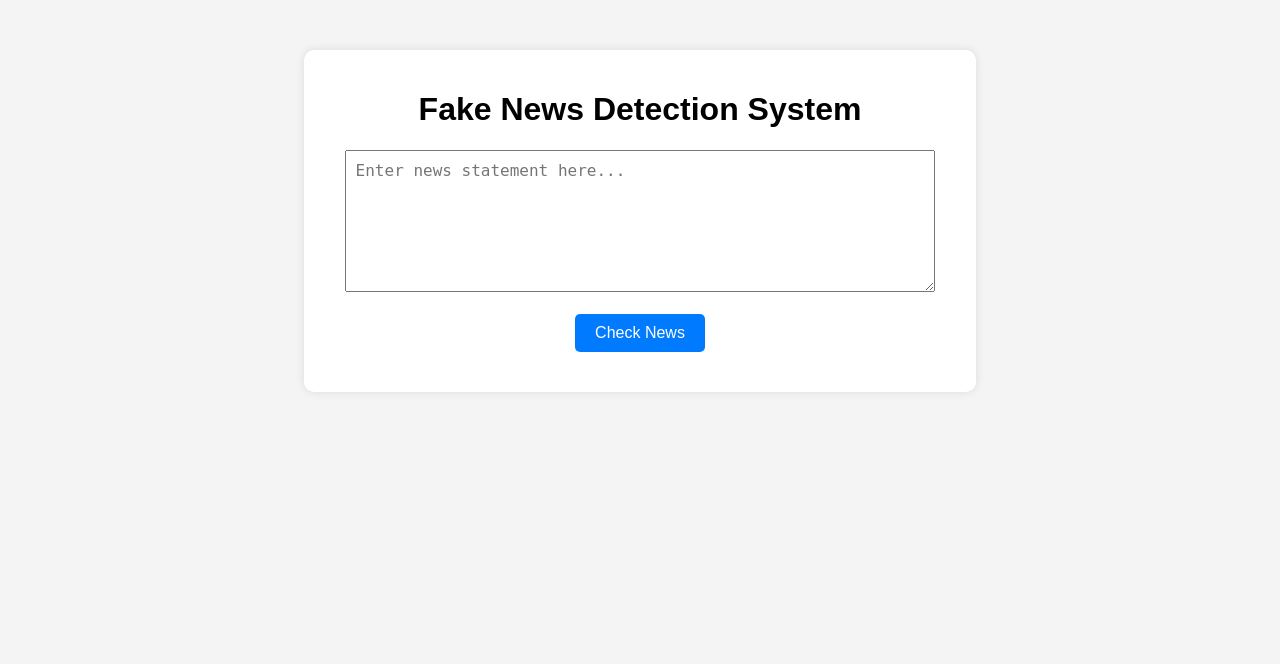
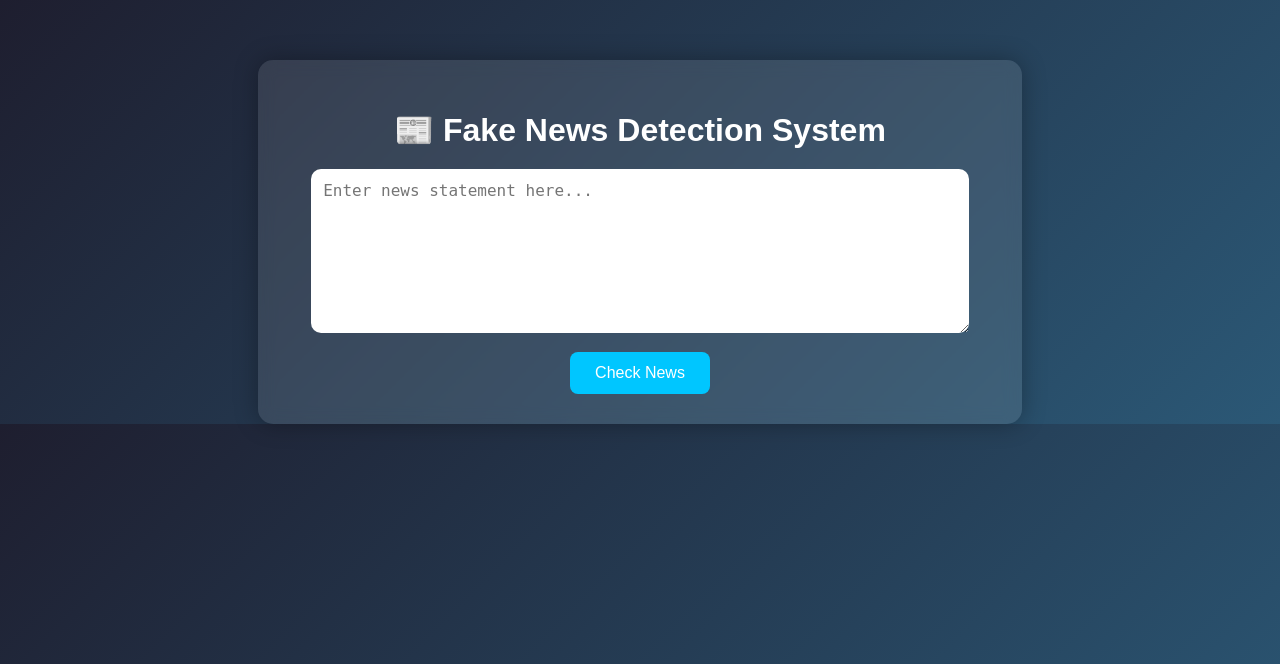
Before and after one commit to SankarapuKavya/FakeNewsDetection, a Flask app: page / in a window 1280 px wide. Shown: the top 664 px of the page. Run offline with Flask 3, Linux system fonts and the light colour scheme; parts of the project's set-up code (start-up, migrations or seed data) failed here and were passed over.

Commit message:
UI improvements

```diff
--- a/templates/index.html
+++ b/templates/index.html
@@ -6,44 +6,75 @@
     <style>
         body {
             font-family: Arial, sans-serif;
-            background-color: #f4f4f4;
+            background: linear-gradient(135deg, #1e1e2f, #2b5876);
             text-align: center;
+            color: white;
+            margin: 0;
+            padding: 0;
         }
 
         .container {
-            width: 50%;
+            width: 55%;
             margin: auto;
-            margin-top: 50px;
-            background: white;
-            padding: 20px;
-            border-radius: 10px;
-            box-shadow: 0 0 10px rgba(0,0,0,0.1);
+            margin-top: 60px;
+            background: rgba(255,255,255,0.1);
+            padding: 30px;
+            border-radius: 15px;
+            box-shadow: 0 0 25px rgba(0,0,0,0.3);
+            backdrop-filter: blur(8px);
+        }
+
+        h1 {
+            margin-bottom: 20px;
         }
 
         textarea {
             width: 90%;
-            height: 120px;
-            padding: 10px;
+            height: 140px;
+            padding: 12px;
             font-size: 16px;
+            border-radius: 10px;
+            border: none;
+            outline: none;
         }
 
         button {
-            padding: 10px 20px;
+            margin-top: 15px;
+            padding: 12px 25px;
             font-size: 16px;
-            background-color: #007BFF;
+            background: #00c6ff;
             color: white;
             border: none;
-            border-radius: 5px;
+            border-radius: 8px;
             cursor: pointer;
+            transition: 0.3s;
         }
 
         button:hover {
-            background-color: #0056b3;
+            background: #0072ff;
+            transform: scale(1.05);
         }
 
         h2 {
-            margin-top: 20px;
+            margin-top: 25px;
+            font-size: 24px;
         }
+
+        /* Result styling */
+        .fake {
+            color: #ff4d4d;
+            font-weight: bold;
+        }
+
+        .real {
+            color: #00ff99;
+            font-weight: bold;
+        }
+
+        .neutral {
+            color: #ffd700;
+        }
+
     </style>
 
 </head>
@@ -51,17 +82,23 @@
 
     <div class="container">
 
-        <h1>Fake News Detection System</h1>
+        <h1>📰 Fake News Detection System</h1>
 
         <form action="/predict" method="post">
             <textarea name="news" placeholder="Enter news statement here..."></textarea>
-
-            <br><br>
-
+            <br>
             <button type="submit">Check News</button>
         </form>
 
-        <h2>{{ prediction_text }}</h2>
+        <!-- Result -->
+        {% if prediction_text %}
+            <h2
+                class="{% if 'Fake' in prediction_text %}fake
+                        {% elif 'Real' in prediction_text %}real
+                        {% else %}neutral{% endif %}">
+                {{ prediction_text }}
+            </h2>
+        {% endif %}
 
     </div>
 
```
